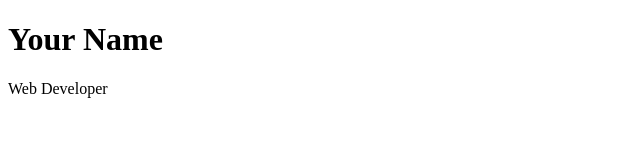
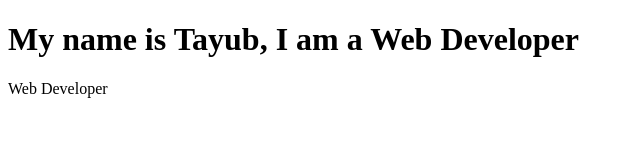
Before and after one commit to TechMi97/portfolio-app, a plain HTML site: page index.html in a window 1280 px wide. Shown: the whole page, without its empty margins (0-640 px from the left). Drawn offline with Linux system fonts and the light colour scheme.

Commit message:
Update index.html

```diff
--- a/index.html
+++ b/index.html
@@ -6,7 +6,7 @@
 </head>
 <body>
     <header>
-        <h1>Your Name</h1>
+        <h1>My name is Tayub, I am a Web Developer</h1>
         <p>Web Developer</p>
     </header>
     <nav>
```
